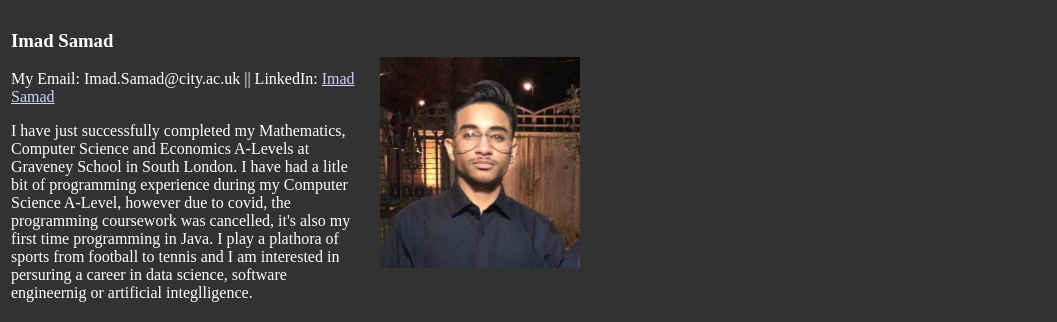
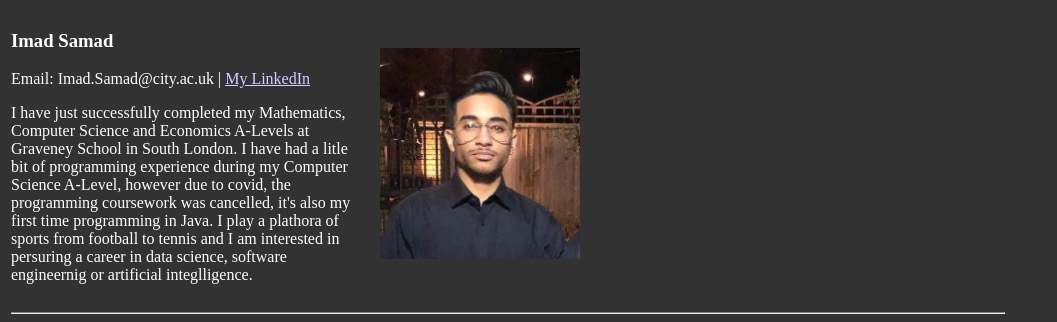
Before and after one commit to Imad-Samad/Imad-Samad.github.io, a plain HTML site: page index.html in a window 1280 px wide. Shown: the top 322 px of the page, without its empty margins (0-1057 px from the left). Drawn offline with Linux system fonts and the light colour scheme.

Commit message:
Update index.html

```diff
--- a/index.html
+++ b/index.html
@@ -28,7 +28,7 @@
     <td class="infotd">
       <h3>Imad Samad</h3>
 	<p>
-        My Email: Imad.Samad@city.ac.uk ||  LinkedIn: <a href="https://www.linkedin.com/in/imad-samad/">Imad Samad </a>
+        Email: Imad.Samad@city.ac.uk | <a href="https://www.linkedin.com/in/imad-samad/">My LinkedIn </a>
       </p>
       <p>
  	    I have just successfully completed my Mathematics, Computer Science and Economics A-Levels at
```
